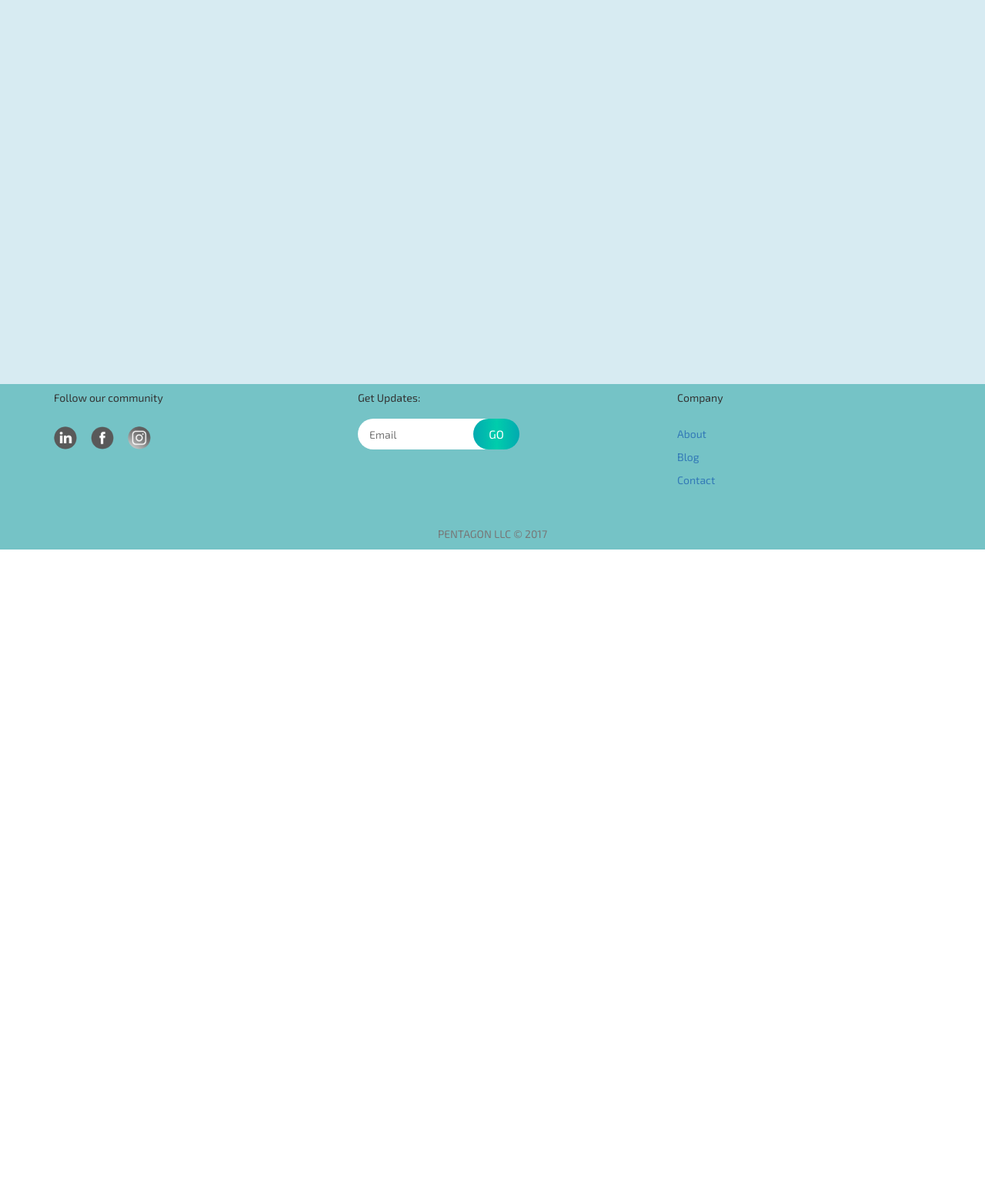
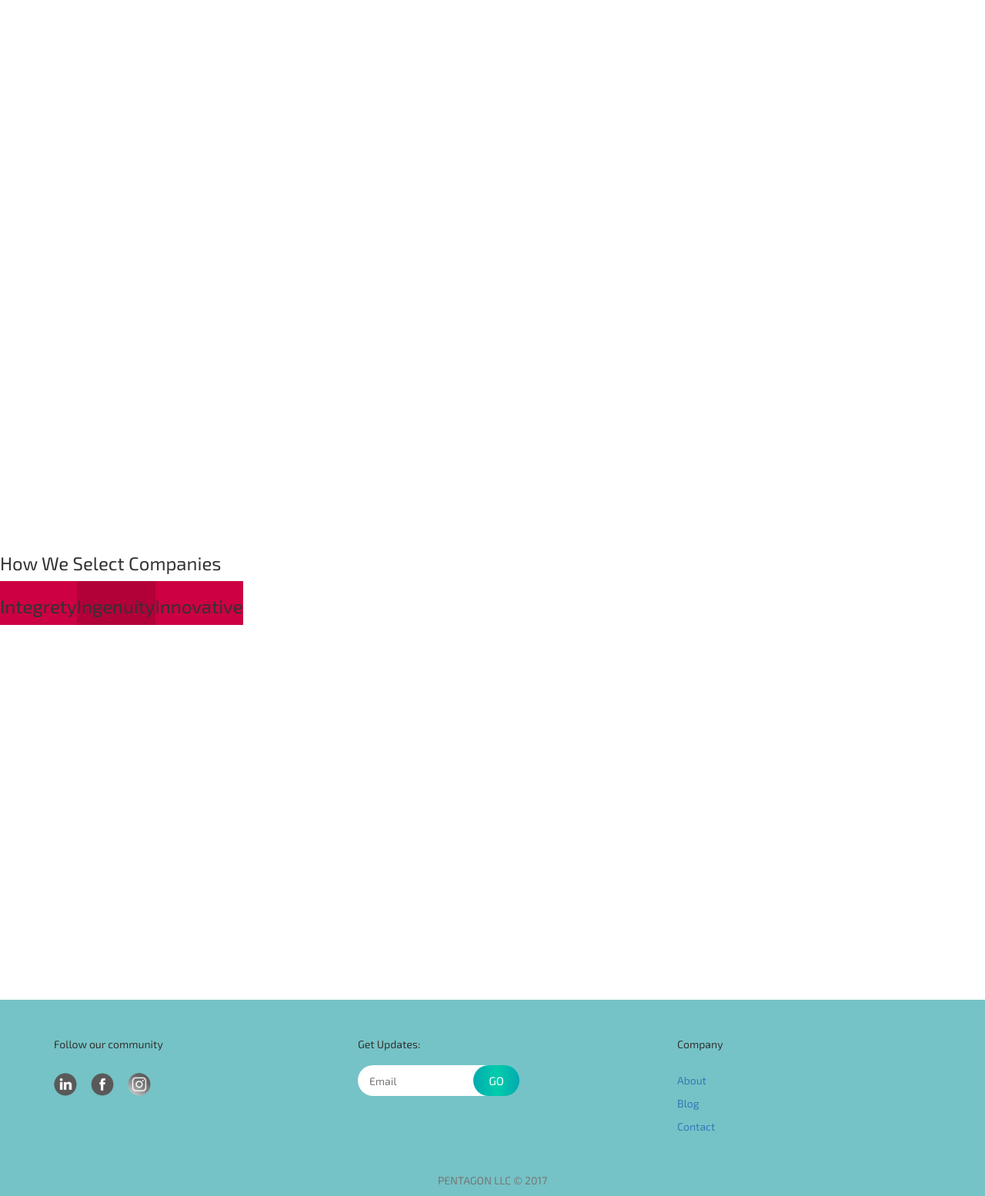
Before and after one commit to zona-li/ecovi, a Django app: page / in a window 1280 px wide. Shown: the part 903-2457 px from the top of the page at 77% size. Before the commit the page ends 1617 px from the top, so only its background shows below. Run offline with Django 3.2, Linux system fonts and the light colour scheme; some libraries are stand-ins or nearby versions.

Commit message:
home background update

```diff
--- a/app/homestarter/main/templates/main/header.html
+++ b/app/homestarter/main/templates/main/header.html
@@ -14,12 +14,10 @@
 	<script src="http://code.jquery.com/jquery-1.10.1.min.js"></script>
 
 	<style type="text/css">
-		html,
-		body {
+		html, body {
 		  height:100%
 		}
 		.bg {
-			min-height: 800px;
 			font-family:'Exo 2';
 			padding-top: 30px;
 		}
@@ -72,6 +70,15 @@
 			top: 0;
 			left: 0;
 			margin-top: 20px;
+		}
+		.container-standard {
+			display: flex;
+		}
+		.box {
+			background-color: #cc0042;
+		}
+		.middle {
+			background-color: #b20039;
 		}
 		#logoname {
 			text-decoration: none;
@@ -143,7 +150,7 @@
 			</div>
 
 		</nav>
-		<div style="height: 1000px;">
+		<div>
 			{% block content %}
 			{% endblock %}
 		</div>
--- a/app/homestarter/main/templates/main/home.html
+++ b/app/homestarter/main/templates/main/home.html
@@ -5,18 +5,33 @@
 <div class="row">
 
 	<div class="col-md-12" style="
-			position: absolute;
-		    top:0;
-		    bottom: 0;
-		    left: 0;
-		    right: 0;
-		    margin: auto;
-		    height: 100px;
+			height:100vh;
+			background-image: url('/static/pictures/home-background.jpg');
+			background-position: center;
+			background-repeat: no-repeat;
+			background-size: cover;
+
 		">
-		<h1 class="slideUp" id="object"><center>Start your home rennovations from here.</center></h1>
+		<h1 class="slideUp" style="padding-top: 260px;"><center>Discover Awesome Companies</center></h1>
 	</div>
-	<div class="col-md-12" style="margin-top: 700px; min-height: 600px; padding-top: 50px; background-color: #D7EBF2;">
-		<h3 id="animatedElement"><center>HOW IT WORKS</center></h3>
+
+	<div class="col-md-12" style="
+			margin-top: 700px;
+			min-height: 600px;
+
+	">
+		<h3>How We Select Companies</h3>
+		<div class="container-standard">
+			<div class="box">
+				<h3>Integrety</h3>
+			</div>
+			<div class="box middle">
+				<h3>Ingenuity</h3>
+			</div>
+			<div class="box">
+				<h3>Innovative</h3>
+			</div>
+		</div>
 	</div>
 </div>
 
```
Also changed, not shown: 1 other file.
